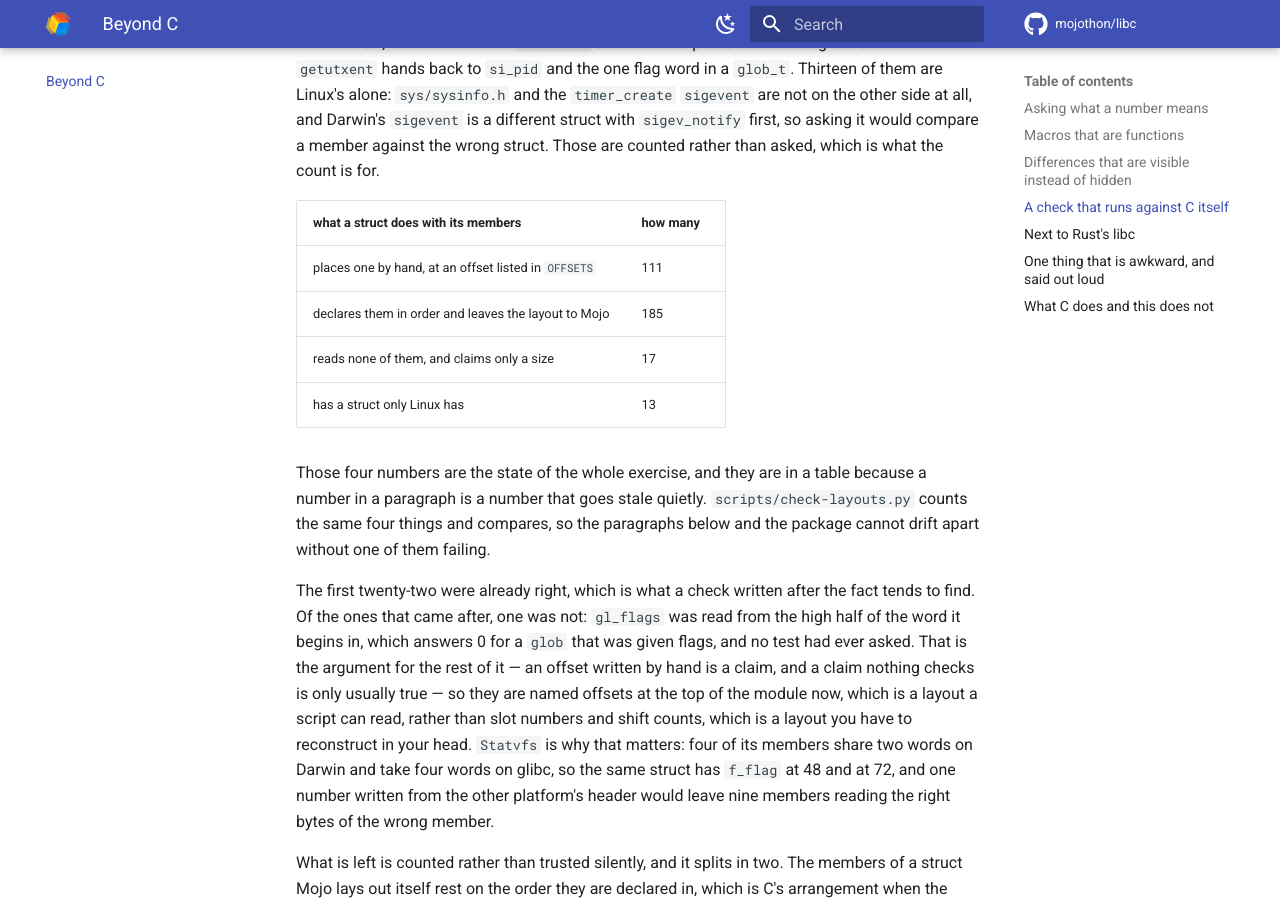
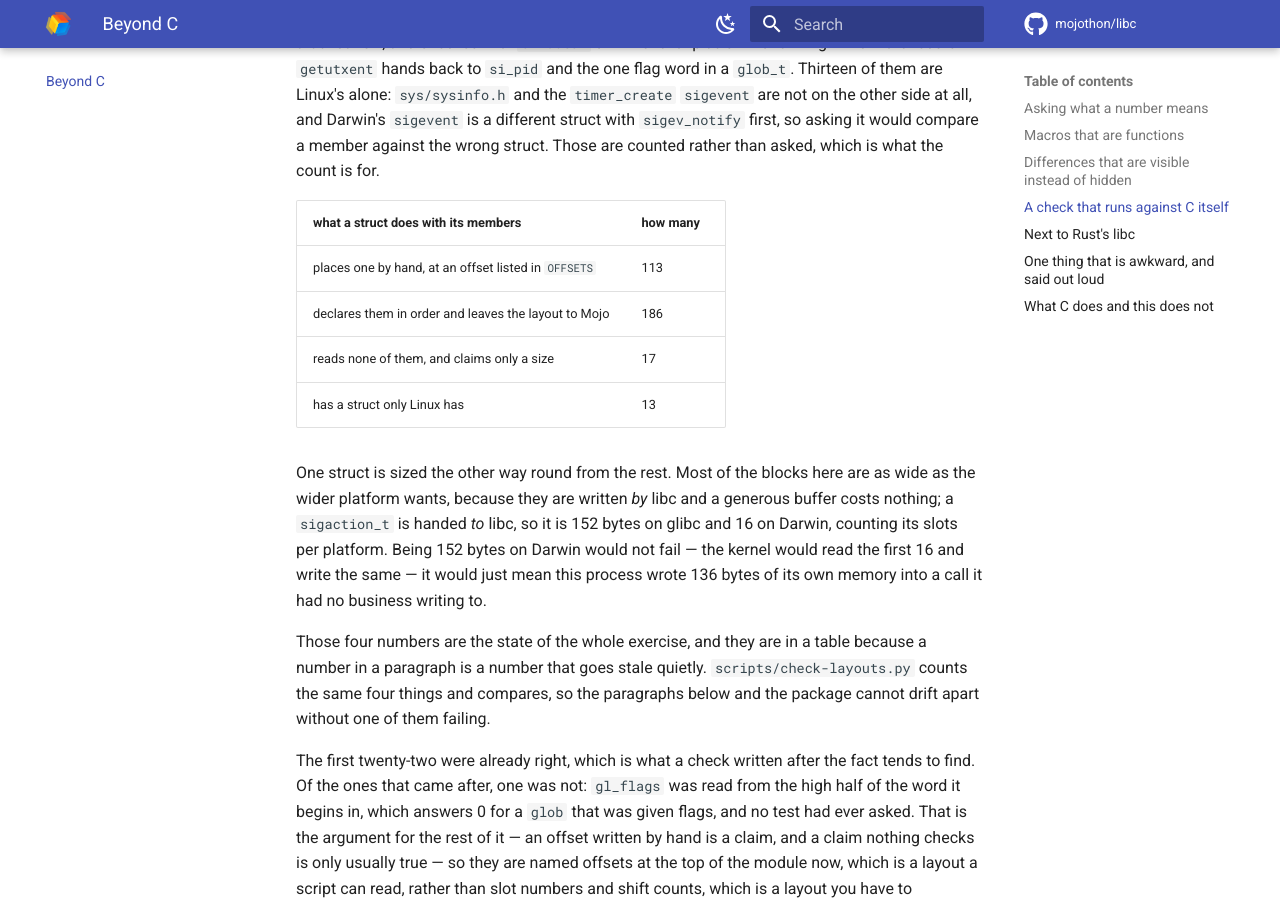
Before and after one commit to mojothon/libc, an MkDocs documentation site: the page built from docs/beyond-c.md, in a window 1280 px wide and 900 px high, scrolled down 2934 px. Built offline with MkDocs 1.6.1 and Material for MkDocs 9.7.7, drawn with Linux system fonts in a browser that asks for light colours; comment, search, counter and statistics services are not loaded; some of the changed text lies outside the part shown.

Commit message:
feat(signal): bind the struct sigaction, with the handler as its number
`--kind order`'s third sample came back 19 caught, 2 crashed, 1 already
explained and 2 survivors: `fmaxf`, which is commutative, and `sigaction`,
which had only ever been called with two NULLs because this package had no
`struct sigaction` to hand it. The docstring said so: without the struct there
is nothing to install, and a handler is a C function pointer, which Mojo cannot
make.

The second half of that is true and the first half need not be. A `sigaction`
is a handler union, a mask and flags, and two of the three things that can go
in the union are numbers: `SIG_DFL` is 0 and `SIG_IGN` is 1. So the union is
kept as a number here, and the struct offers it and the flags behind the mask.
A signal can be told to be ignored, asked what it is doing, and put back; only
a handler of one's own is out of reach.

It is sized per platform rather than generously, which is the one struct in the
package done that way: 152 bytes on glibc, 16 on Darwin. Handing Darwin a
152-byte block would not fail -- the kernel would read the first 16 and write
the same -- but this process would have written 136 bytes of memory it did not
own into a call. `sigaction` is handed to libc, unlike `siginfo_t`, which is
written by it.

`sigaction` takes `c_ptr[sigaction_t]` now. The test installs `SIG_IGN` with
`SA_RESTART`, reads it back, and restores what was there, on `SIGWINCH`:
nothing sends one, its default is to be thrown away, and the disposition
belongs to the process. Reading it back is what the survivor was about -- with
the two arguments swapped the install becomes a read and the read an install,
and the answer is the default from before.

Two things came out of writing it. `SA_RESTART` is not echoed back alone:
glibc adds `SA_RESTORER`, so the flags are asked whether they contain the bit
that was wanted rather than whether it is the only one. And `sigaction_t` is
spelled differently from C's `struct sigaction` because the function has that
name, which is what `SPELLED_DIFFERENTLY` is for.

```diff
--- a/docs/beyond-c.md
+++ b/docs/beyond-c.md
@@ -146,10 +146,18 @@
 
 | what a struct does with its members | how many |
 | --- | --- |
-| places one by hand, at an offset listed in `OFFSETS` | 111 |
-| declares them in order and leaves the layout to Mojo | 185 |
+| places one by hand, at an offset listed in `OFFSETS` | 113 |
+| declares them in order and leaves the layout to Mojo | 186 |
 | reads none of them, and claims only a size | 17 |
 | has a struct only Linux has | 13 |
+
+One struct is sized the other way round from the rest. Most of the blocks
+here are as wide as the wider platform wants, because they are written *by*
+libc and a generous buffer costs nothing; a `sigaction_t` is handed *to* libc,
+so it is 152 bytes on glibc and 16 on Darwin, counting its slots per platform.
+Being 152 bytes on Darwin would not fail — the kernel would read the first 16
+and write the same — it would just mean this process wrote 136 bytes of its own
+memory into a call it had no business writing to.
 
 Those four numbers are the state of the whole exercise, and they are in a
 table because a number in a paragraph is a number that goes stale quietly.
@@ -358,7 +366,12 @@
   call has to name every type it passes, and C's own variadic convention
   on arm64 Darwin passes on the stack, where the call cannot reach.
 - **Callbacks.** Nothing here can hand C a function pointer, so `qsort`,
-  `bsearch` and signal handlers are out.
+  `bsearch` and a signal handler of one's own are out. A struct that carries
+  one is not always out with it, though: `struct sigaction` is here as
+  `sigaction_t`, with the handler kept as the number C stores there, because
+  two of the three things that can go in that union are not addresses at all —
+  `SIG_DFL` is 0 and `SIG_IGN` is 1. So a signal can be told to be ignored,
+  asked what it is doing, and put back; it cannot be given a function to run.
 - **Bodies that live in another library.** `<arpa/inet.h>` declares
   `inet_net_pton`, `inet_net_ntop`, `inet_neta` and the two `inet_nsap_*`
   on both platforms, and on Linux they are not in libc: they are in
```
Also changed, not shown: CHANGELOG.md (+27 -0 lines), docs/modules.md (+1 -1 lines), 5 other files.
